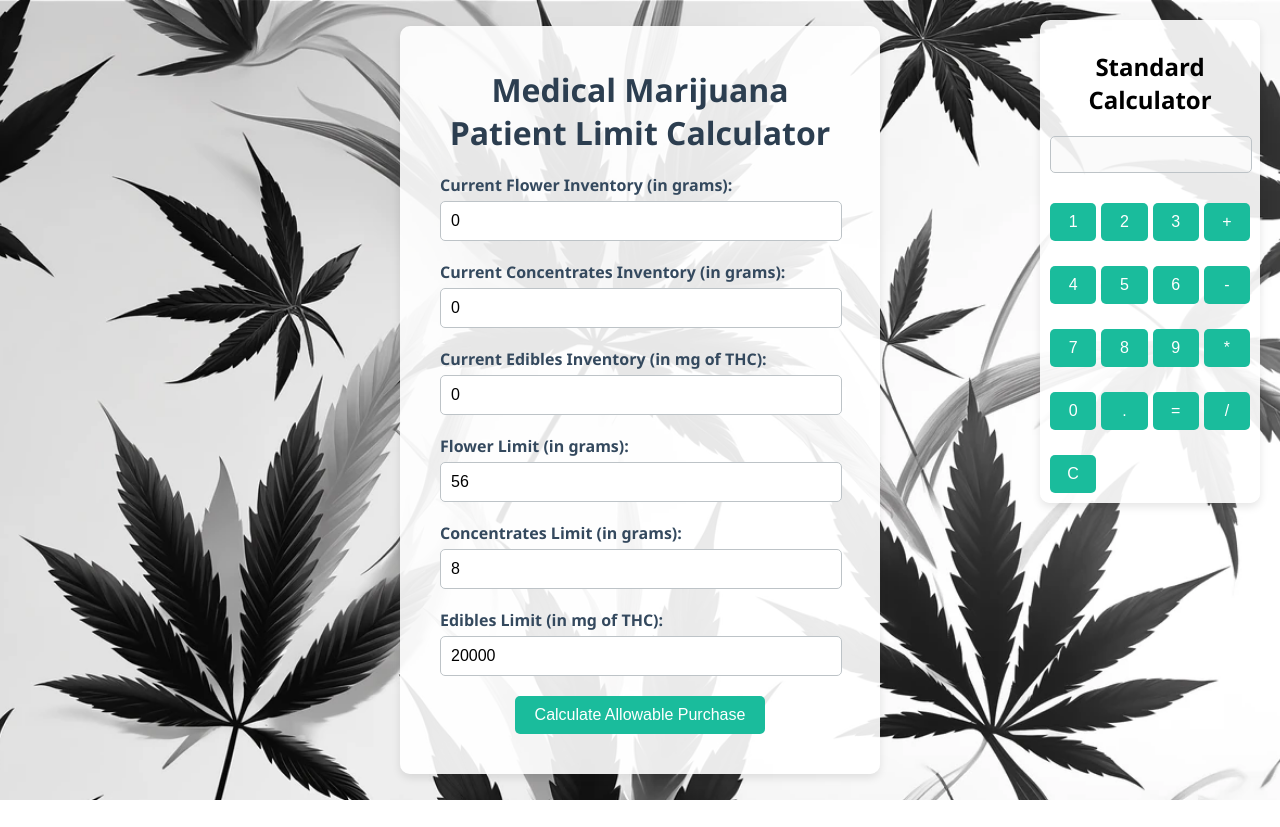
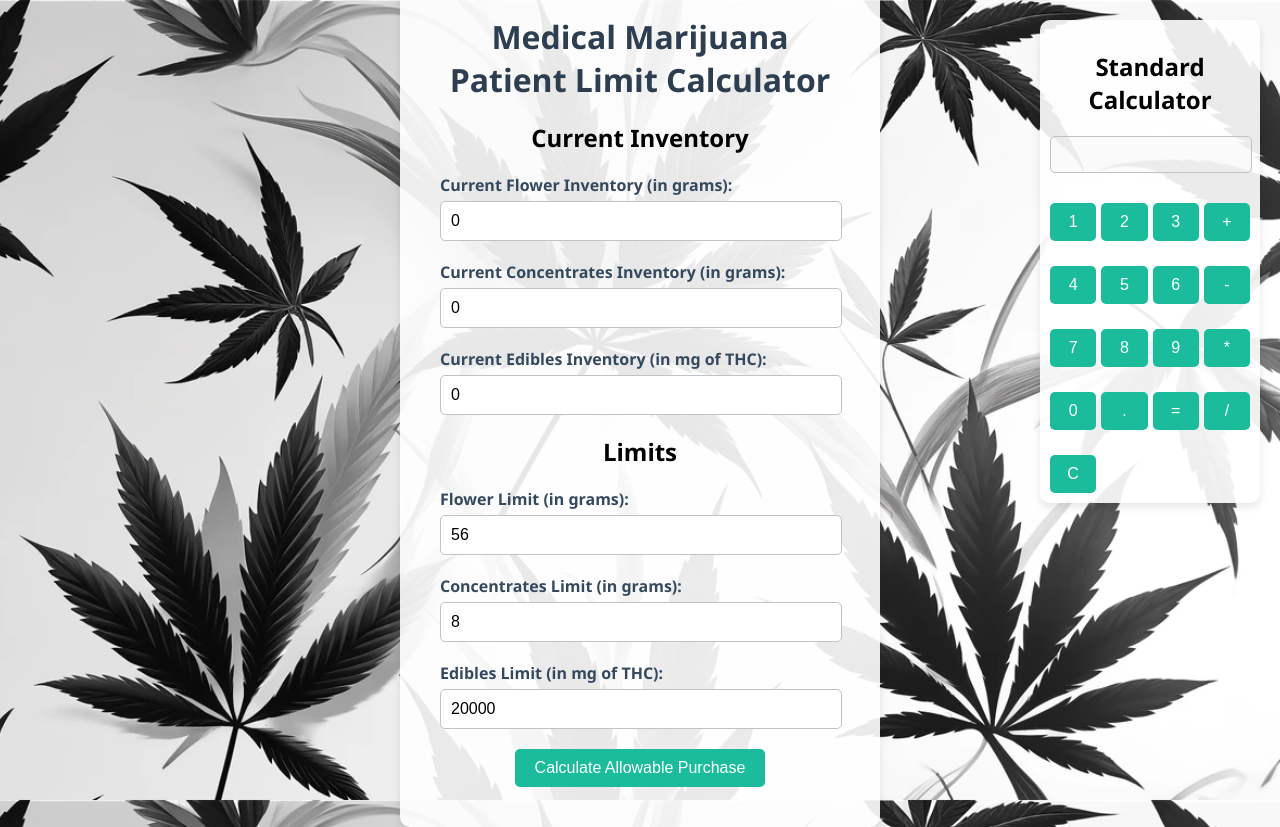
Before and after one commit to Vforvendetta1981/420-Calculator-, a plain HTML site: page index.html in a window 1280 px wide. Before the commit the page ends 800 px from the top, so only its background shows below. Drawn offline with Linux system fonts and the light colour scheme.

Commit message:
Update index.html

```diff
--- a/index.html
+++ b/index.html
@@ -33,6 +33,9 @@
 
     <div id="calculator">
         <h1>Medical Marijuana Patient Limit Calculator</h1>
+
+        <div class="section">
+            <h2>Current Inventory</h2>
             <label for="currentFlower">Current Flower Inventory (in grams):</label>
             <input type="number" id="currentFlower" min="0" value="0">
 
@@ -41,7 +44,10 @@
 
             <label for="currentEdibles">Current Edibles Inventory (in mg of THC):</label>
             <input type="number" id="currentEdibles" min="0" value="0">
+        </div>
 
+        <div class="section">
+            <h2>Limits</h2>
             <label for="flowerLimit">Flower Limit (in grams):</label>
             <input type="number" id="flowerLimit" min="0" value="56" oninput="updateLimits()">
 
@@ -50,6 +56,7 @@
 
             <label for="ediblesLimit">Edibles Limit (in mg of THC):</label>
             <input type="number" id="ediblesLimit" min="0" value="20000" oninput="updateLimits()">
+        </div>
 
         <button onclick="calculateLimit()">Calculate Allowable Purchase</button>
         <p id="result"></p>
```
Lines whose indentation alone changed are shown as unchanged.
